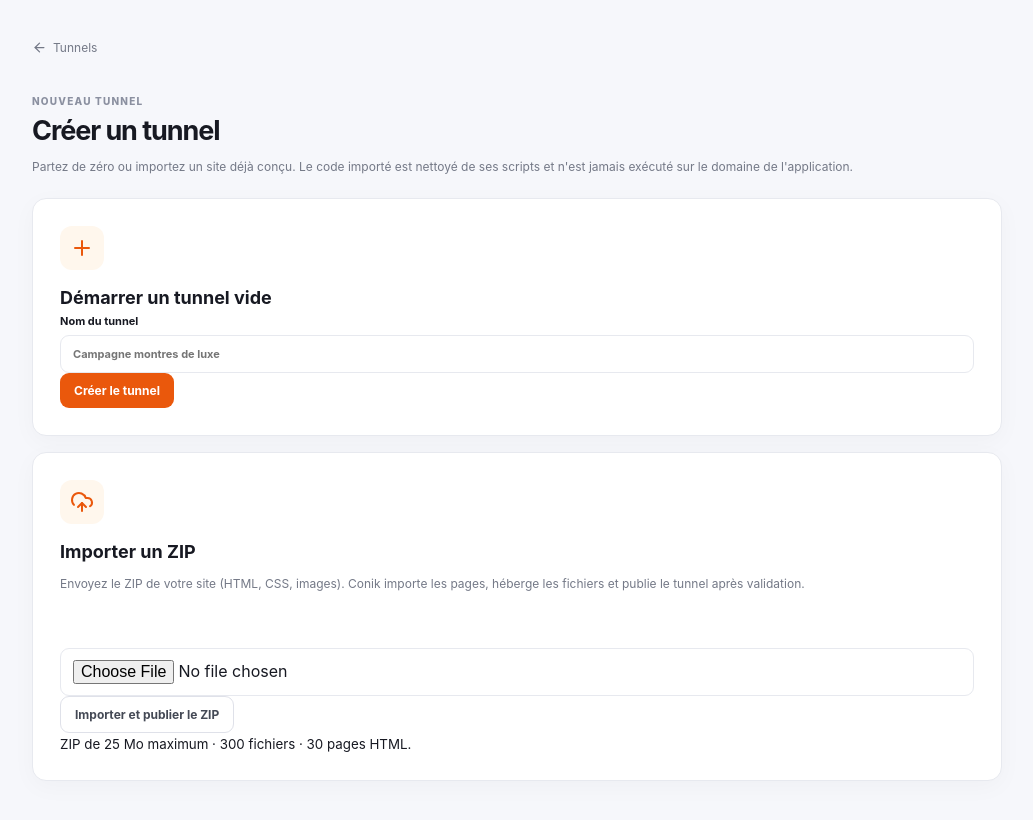
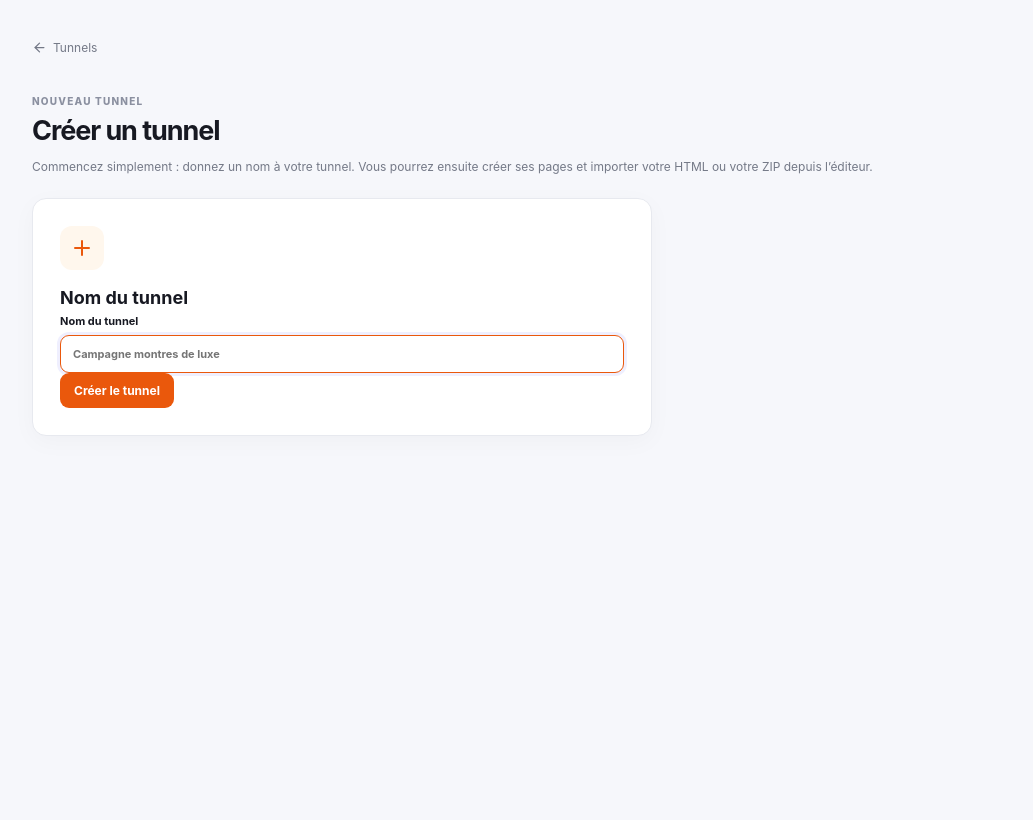
Before and after one commit to anamaherbert1-glitch/Conik.io, a Next.js app: page /funnels/new in a window 1280 px wide. Shown: the whole page, without its empty margins (123-1156 px from the left). Built offline with nearby package versions, Linux system fonts and the light colour scheme.

Commit message:
fix: keep tunnel creation focused on tunnel name

```diff
--- a/app/funnels/new/page.tsx
+++ b/app/funnels/new/page.tsx
@@ -1,51 +1,27 @@
 'use client'
 
 import Link from 'next/link'
-import { ArrowLeft, CheckCircle2, Loader2, UploadCloud, Plus } from 'lucide-react'
-import { FormEvent, useRef, useState } from 'react'
+import { ArrowLeft, Loader2, Plus } from 'lucide-react'
+import { FormEvent, useState } from 'react'
 import { createClient } from '@/lib/supabase/client'
-
-type ImportResult = {
-  id: string
-  slug: string
-  pages: { slug: string; name: string }[]
-  assets: number
-  forms: number
-  ctas: number
-}
 
 export default function NewFunnel() {
   const [name, setName] = useState('')
   const [error, setError] = useState('')
   const [loading, setLoading] = useState(false)
-  const [result, setResult] = useState<ImportResult | null>(null)
-  const inputRef = useRef<HTMLInputElement>(null)
 
   async function createFunnel(event: FormEvent) {
     event.preventDefault()
-    setError('')
-    setLoading(true)
-    setResult(null)
+    setError(''); setLoading(true)
     try {
       const supabase = createClient()
       const { data: { user } } = await supabase.auth.getUser()
       if (!user) throw new Error('Session expirée. Veuillez vous reconnecter.')
-      const { data: member, error: memberError } = await supabase
-        .from('organization_members')
-        .select('organization_id')
-        .eq('user_id', user.id)
-        .order('created_at')
-        .limit(1)
-        .maybeSingle()
+      const { data: member, error: memberError } = await supabase.from('organization_members').select('organization_id').eq('user_id', user.id).order('created_at').limit(1).maybeSingle()
       if (memberError) throw new Error(memberError.message)
       if (!member) throw new Error("Créez d'abord un espace de travail.")
-
       const slug = name.toLowerCase().trim().normalize('NFD').replace(/[\u0300-\u036f]/g, '').replace(/[^a-z0-9]+/g, '-').replace(/^-|-$/g, '').slice(0, 80) || `tunnel-${Date.now()}`
-      const { data, error: insertError } = await supabase
-        .from('funnels')
-        .insert({ organization_id: member.organization_id, name: name.trim(), slug, source: 'manual' })
-        .select('id')
-        .single()
+      const { data, error: insertError } = await supabase.from('funnels').insert({ organization_id: member.organization_id, name: name.trim(), slug, source: 'manual' }).select('id').single()
       if (insertError) throw new Error(insertError.message)
       window.location.href = `/funnels/${data.id}`
     } catch (err) {
@@ -54,29 +30,19 @@ export default function NewFunnel() {
     }
   }
 
-  async function importZip(event: FormEvent) {
-    event.preventDefault(); setError(''); setResult(null)
-    const file = inputRef.current?.files?.[0]
-    if (!file) { setError("Sélectionnez d'abord un fichier ZIP."); return }
-    setLoading(true)
-    try {
-      const body = new FormData(); body.append('file', file); body.append('name', name.trim() || file.name.replace(/\.zip$/i, ''))
-      const response = await fetch('/api/funnels/import', { method: 'POST', body })
-      const data = await response.json(); if (!response.ok) throw new Error(data.error || "Échec de l'import.")
-      setResult({ id: data.funnel.id, slug: data.funnel.slug, pages: data.pages, assets: data.analysis.assets, forms: data.analysis.forms, ctas: data.analysis.ctas })
-    } catch (err) { setError(err instanceof Error ? err.message : "Échec de l'import.") }
-    finally { setLoading(false) }
-  }
-
   return <div className="page">
     <Link href="/funnels" className="back"><ArrowLeft size={15}/>Tunnels</Link>
-    <small>NOUVEAU TUNNEL</small><h1>Créer un tunnel</h1>
-    <p>Partez de zéro ou importez un site déjà conçu. Le code importé est nettoyé de ses scripts et n&apos;est jamais exécuté sur le domaine de l&apos;application.</p>
-    <div className="choice" style={{ marginTop: 24 }}><div className="ico"><Plus/></div><h2>Démarrer un tunnel vide</h2>
-      <form onSubmit={createFunnel}><label className="form-label">Nom du tunnel<input className="form-input" required minLength={2} value={name} onChange={(e)=>setName(e.target.value)} placeholder="Campagne montres de luxe"/></label>{error&&!result&&<div className="error">{error}</div>}<button className="primary" disabled={loading}>{loading?<><Loader2 size={16} className="spin"/>Création…</>:'Créer le tunnel'}</button></form>
-    </div>
-    <div className="choice" style={{ marginTop: 16 }}><div className="ico"><UploadCloud/></div><h2>Importer un ZIP</h2><p>Envoyez le ZIP de votre site (HTML, CSS, images). Conik importe les pages, héberge les fichiers et publie le tunnel après validation.</p>
-      <form onSubmit={importZip}><input ref={inputRef} type="file" accept=".zip,application/zip" className="form-input"/>{error&&<div className="error">{error}</div>}{result&&<div className="success"><CheckCircle2 size={17}/><div><strong>Import terminé.</strong><br/>{result.pages.length} page(s) · {result.assets} fichier(s) · {result.forms} formulaire(s) · {result.ctas} lien(s)<br/><Link href={`/funnels/${result.id}`}>Ouvrir le tunnel importé →</Link>{' · '}<a href={`/${result.slug}`} target="_blank" rel="noreferrer">Voir la page en ligne →</a></div></div>}<button type="submit" className="outline" disabled={loading}>{loading?<><Loader2 size={16} className="spin"/>Analyse du ZIP…</>:'Importer et publier le ZIP'}</button></form><small>ZIP de 25 Mo maximum · 300 fichiers · 30 pages HTML.</small>
+    <small>NOUVEAU TUNNEL</small>
+    <h1>Créer un tunnel</h1>
+    <p>Commencez simplement : donnez un nom à votre tunnel. Vous pourrez ensuite créer ses pages et importer votre HTML ou votre ZIP depuis l’éditeur.</p>
+    <div className="choice" style={{ marginTop: 24, maxWidth: 620 }}>
+      <div className="ico"><Plus/></div>
+      <h2>Nom du tunnel</h2>
+      <form onSubmit={createFunnel}>
+        <label className="form-label">Nom du tunnel<input className="form-input" required minLength={2} maxLength={120} value={name} onChange={e=>setName(e.target.value)} placeholder="Campagne montres de luxe" autoFocus /></label>
+        {error && <div className="error">{error}</div>}
+        <button className="primary" disabled={loading}>{loading ? <><Loader2 size={16} className="spin"/>Création…</> : 'Créer le tunnel'}</button>
+      </form>
     </div>
   </div>
 }
```
